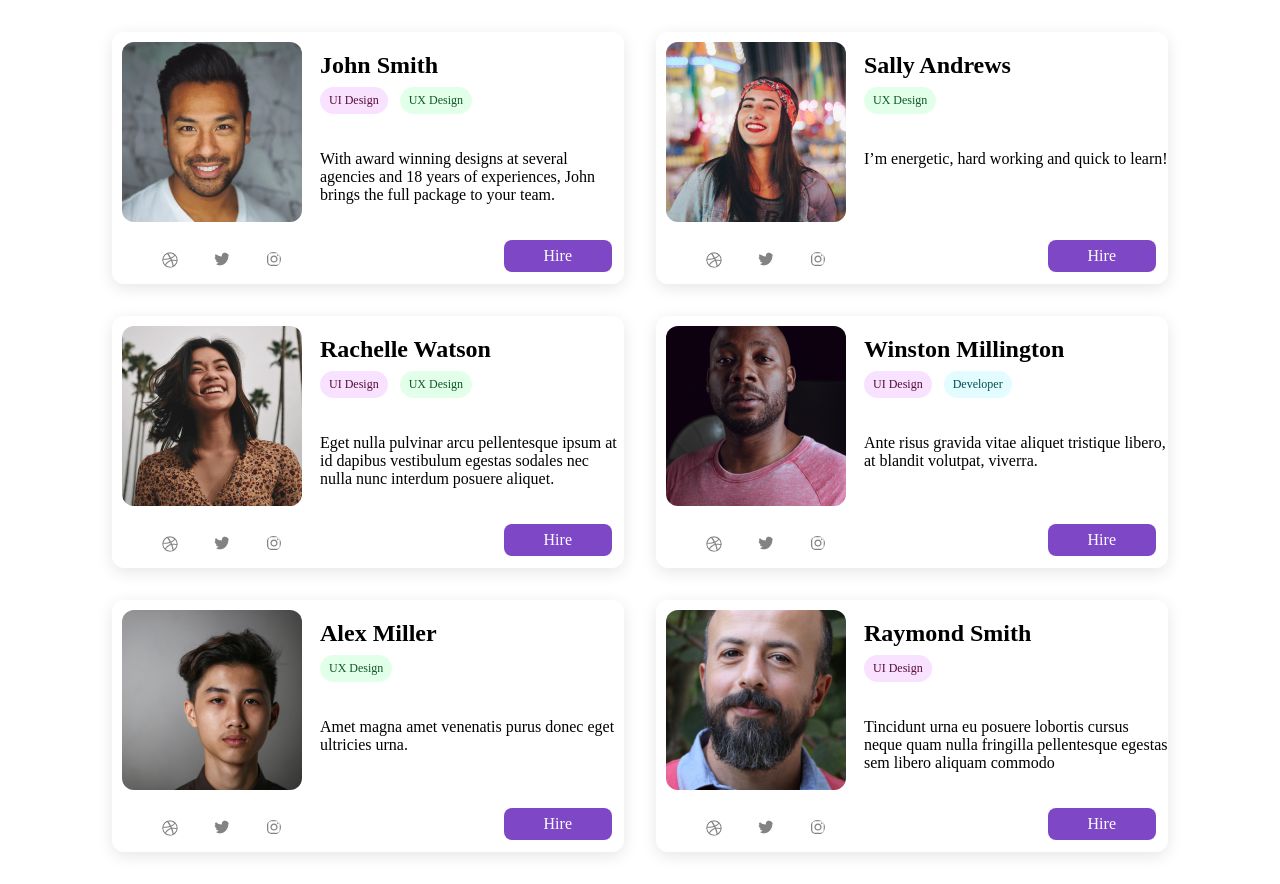
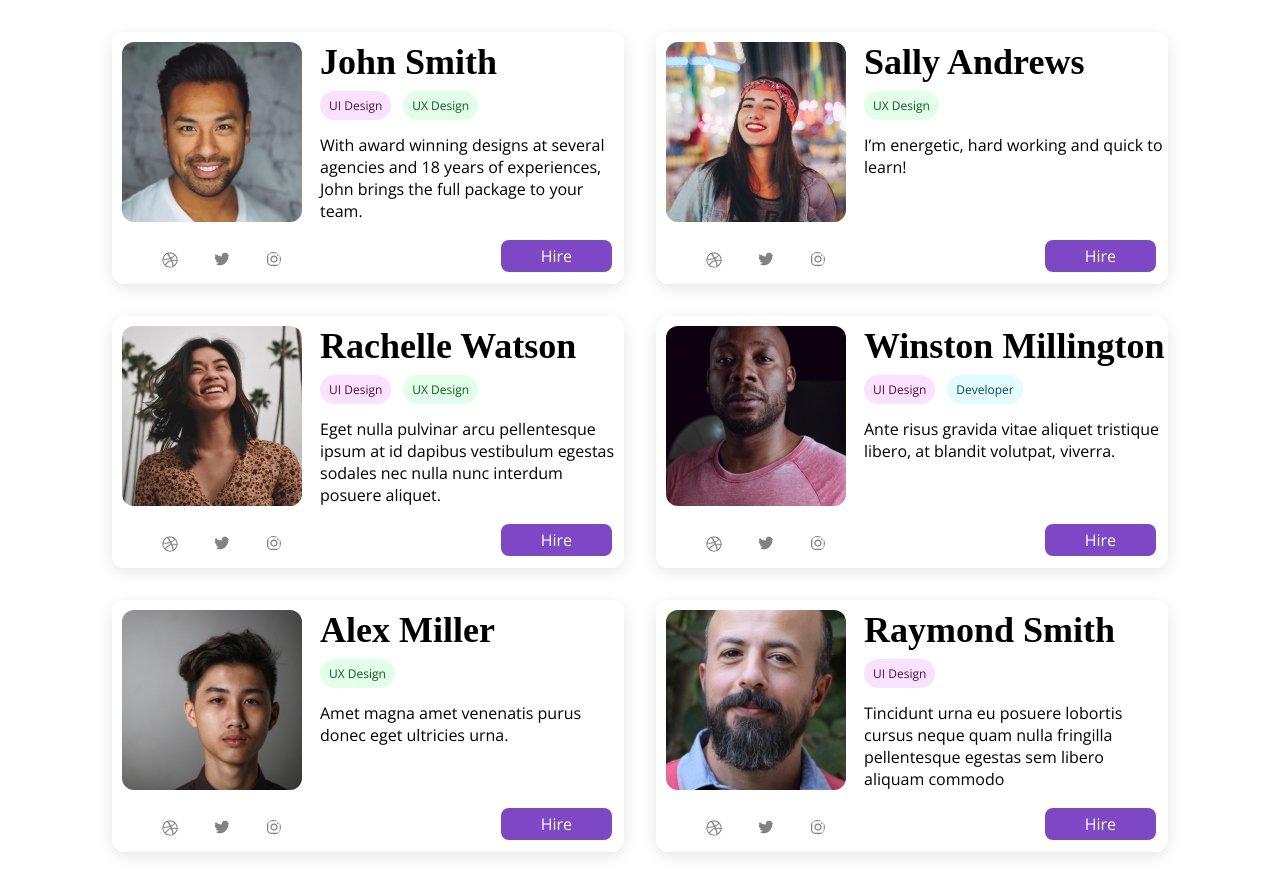
Before and after one commit to reznaeous/kevpow-cssdm-rnd2-overlooked-fundamentals-final, a plain HTML site: page index.html in a window 1280 px wide. Drawn offline with nearby package versions, Linux system fonts and the light colour scheme; a web font is replaced by a local one.

Commit message:
Tweak some spacing, use the right font

```diff
--- a/styles.scss
+++ b/styles.scss
@@ -49,6 +49,12 @@ a {
   --border-radius: 0.75rem;
 }
 
+body {
+  font: {
+    family: var(--ff-base);
+  }
+}
+
 .candidate {
   img {
     margin: 0.625rem;
@@ -57,8 +63,13 @@ a {
   }
 
   .name {
+    font: {
+      family: var(--ff-accent);
+      size: 2.25rem;
+    }
     margin: {
-      bottom: 0;
+      block-start: 0.25em;
+      block-end: 0;
     }
   }
 
@@ -70,6 +81,13 @@ a {
     }
     margin: {
       top: 0;
+      block-end: 0.5em;
+    }
+  }
+
+  .bio {
+    margin: {
+      block: 0;
     }
   }
 }
```
Also changed, not shown: styles.css, 1 other file.
